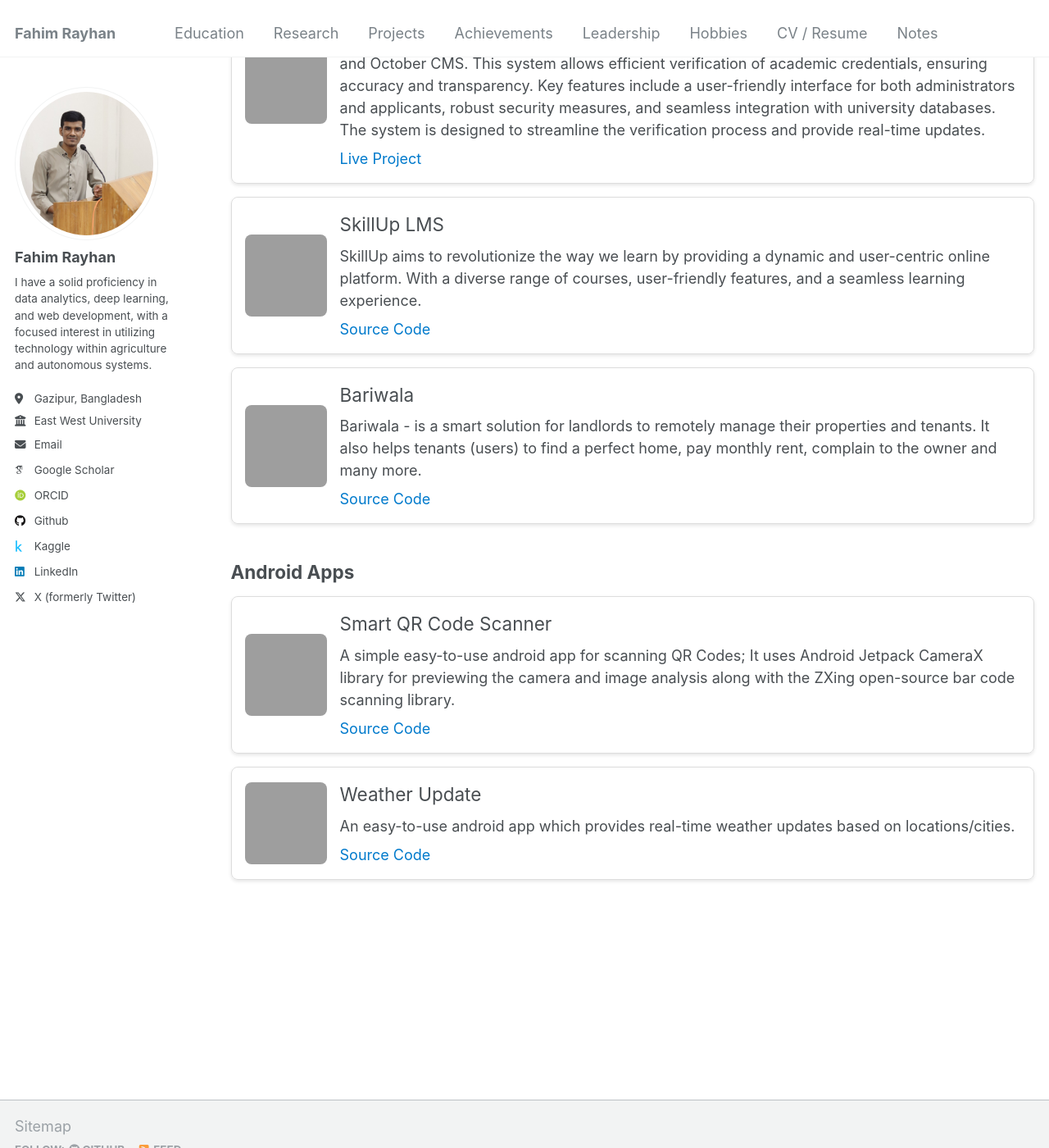
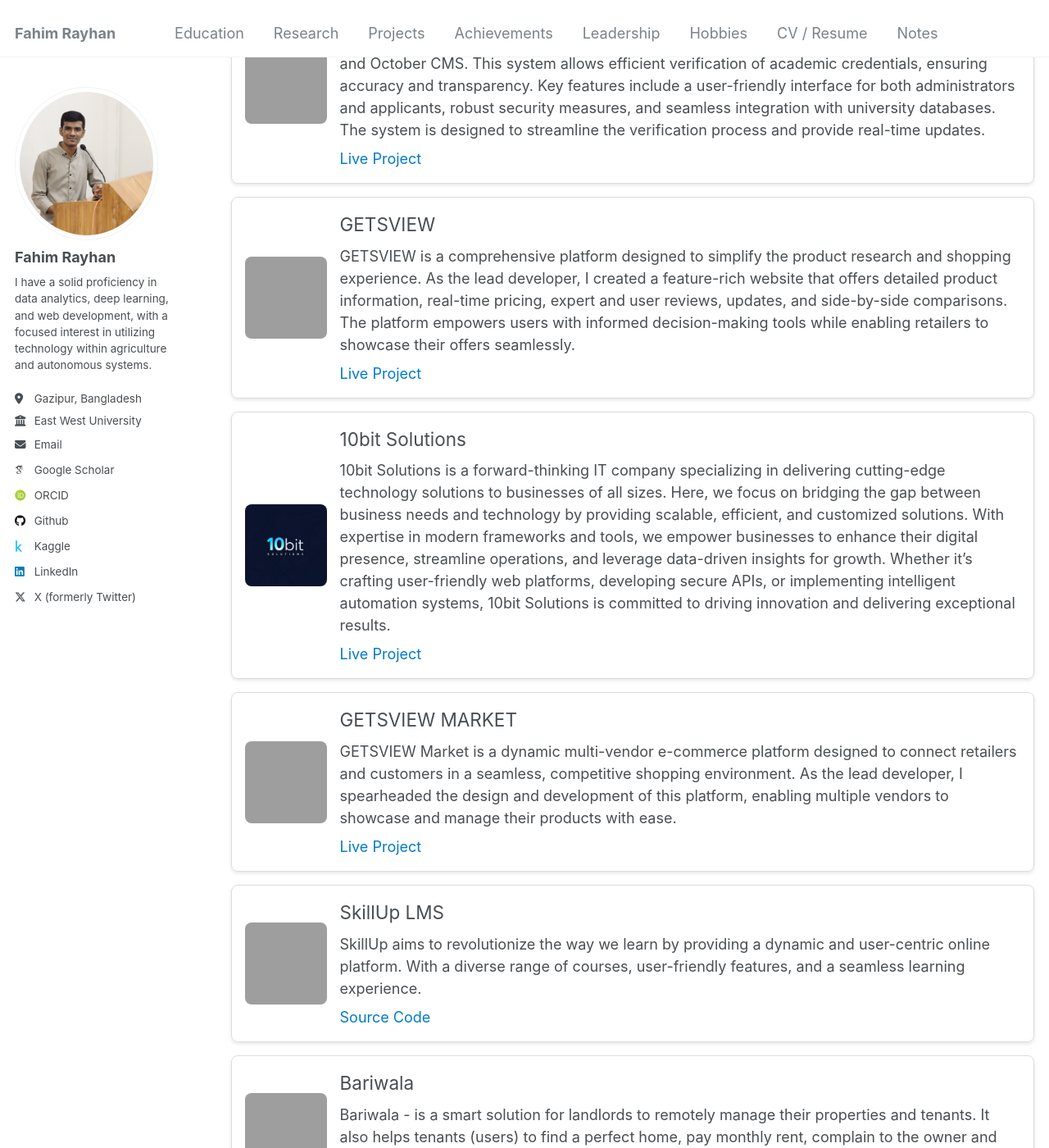
Before and after one commit to fahimrayhan/fahimrayhan.github.io, a Jekyll site: the page built from _pages/projects.md, in a window 1280 px wide and 1400 px high, scrolled down 1219 px. Shown: the whole window at 82% size. Built offline with Jekyll 4.4.1, drawn with Linux system fonts in a browser that asks for light colours; some web fonts are replaced; grey boxes are pictures that could not be loaded.

Commit message:
⚡️ Added new research & projects

```diff
--- a/_pages/projects.md
+++ b/_pages/projects.md
@@ -110,6 +110,46 @@
 </div>
 
 <div class="card">
+  <img src="https://encrypted-tbn0.gstatic.com/images?q=tbn:ANd9GcTeW7DIgTOBOzhm_LapaWLjmGDCuE4kNWhJeg&s" alt="GETSVIEW Logo">
+  <div class="card-content">
+    <div class="card-title">GETSVIEW</div>
+    <div class="card-description">GETSVIEW is a comprehensive platform designed to simplify the product research and shopping experience. As the lead developer, I created a feature-rich website that offers detailed product information, real-time pricing, expert and user reviews, updates, and side-by-side comparisons. The platform empowers users with informed decision-making tools while enabling retailers to showcase their offers seamlessly.</div>
+    <div class="card-links">
+      <!-- <a href="https://www.kaggle.com/code/fahimrayhan/koalas-dataset-exploration" target="_blank">Source Code</a> -->
+      <a href="https://app.getsview.com/" target="_blank">Live Project</a>
+    </div>
+  </div>
+</div>
+
+<div class="card">
+  <img src="https://github.com/fahimrayhan/fahimrayhan.github.io/blob/master/images/10bitsolutions.png?raw=true" alt="10bit Solutions Logo">
+  <div class="card-content">
+    <div class="card-title">10bit Solutions</div>
+    <div class="card-description">10bit Solutions is a forward-thinking IT company specializing in delivering cutting-edge technology solutions to businesses of all sizes.
+    Here, we focus on bridging the gap between business needs and technology by providing scalable, efficient, and customized solutions. With expertise in modern frameworks and tools, we empower businesses to enhance their digital presence, streamline operations, and leverage data-driven insights for growth. Whether it’s crafting user-friendly web platforms, developing secure APIs, or implementing intelligent automation systems, 10bit Solutions is committed to driving innovation and delivering exceptional results.
+</div>
+    <div class="card-links">
+      <!-- <a href="https://www.kaggle.com/code/fahimrayhan/koalas-dataset-exploration" target="_blank">Source Code</a> -->
+      <a href="https://www.getsview.com/market" target="_blank">Live Project</a>
+    </div>
+  </div>
+</div>
+
+<div class="card">
+  <img src="https://encrypted-tbn0.gstatic.com/images?q=tbn:ANd9GcSQTXk8MfU7NO94VkjpJaK3aneezUBdlGedvg&s" alt="GETSVIEW Market Logo">
+  <div class="card-content">
+    <div class="card-title">GETSVIEW MARKET</div>
+    <div class="card-description">GETSVIEW Market is a dynamic multi-vendor e-commerce platform designed to connect retailers and customers in a seamless, competitive shopping environment. As the lead developer, I spearheaded the design and development of this platform, enabling multiple vendors to showcase and manage their products with ease.</div>
+    <div class="card-links">
+      <!-- <a href="https://www.kaggle.com/code/fahimrayhan/koalas-dataset-exploration" target="_blank">Source Code</a> -->
+      <a href="https://www.getsview.com/market" target="_blank">Live Project</a>
+    </div>
+  </div>
+</div>
+
+
+
+<div class="card">
   <img src="https://github.com/Shafayat1777/SkillUp/raw/main/screenshots/p19.png" alt="SkillUp LMS">
   <div class="card-content">
     <div class="card-title">SkillUp LMS</div>
```
Also changed, not shown: _pages/research.md (+14 -6 lines), images/10bitsolutions.png (added).
